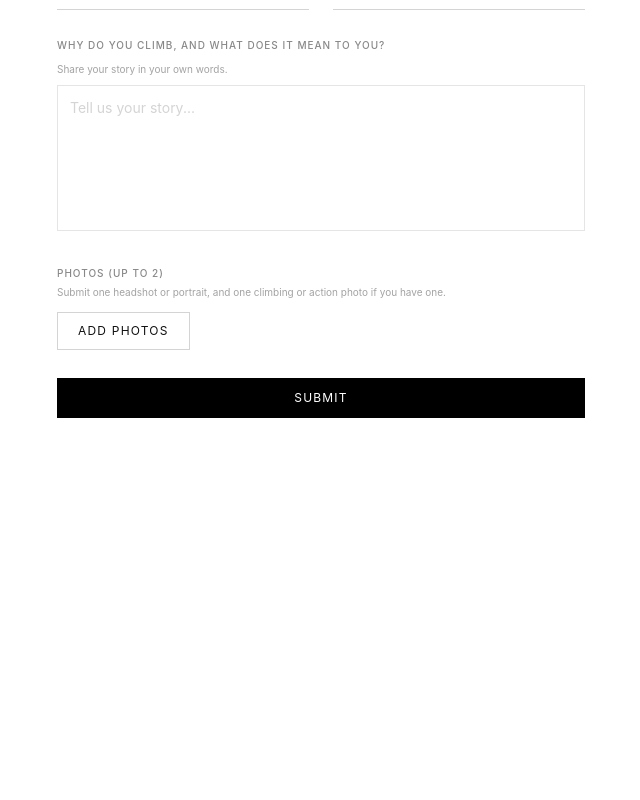
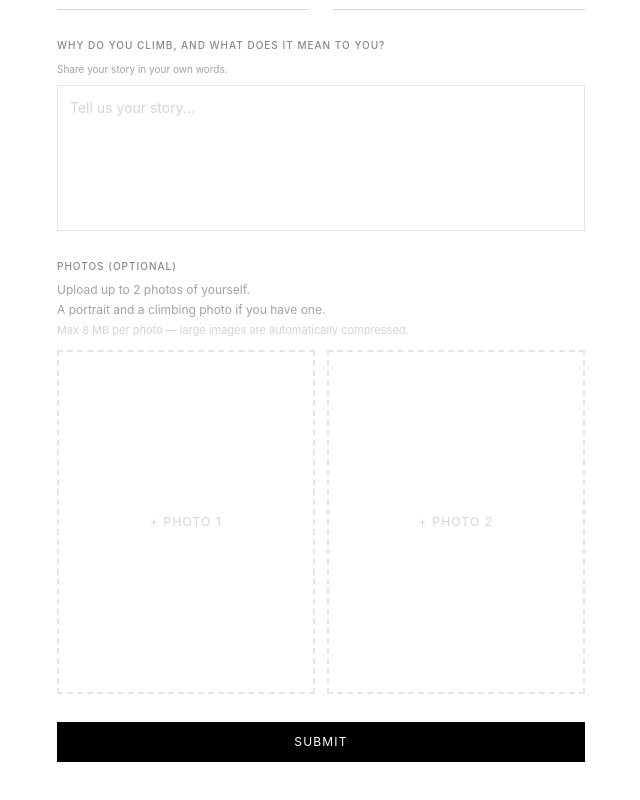
Before and after one commit to burgerbiscuit/casting-db, a Next.js app: page /database/climber in a window 1280 px wide. Shown: the part 944-1744 px from the top of the page, without its empty margins (319-959 px from the left). Before the commit the page ends 1426 px from the top, so only its background shows below. Built offline with nearby package versions, Linux system fonts and the light colour scheme.

Commit message:
fix: climber form photo upload matches scout form (dashed boxes + compression)

```diff
--- a/app/database/climber/page.tsx
+++ b/app/database/climber/page.tsx
@@ -1,7 +1,6 @@
 'use client'
 import { useState, useRef, useEffect } from 'react'
 import Link from 'next/link'
-import { X } from 'lucide-react'
 
 const ETHNICITY_OPTIONS = [
   'Asian', 'South Asian', 'Black / African', 'Latino / Hispanic',
@@ -32,9 +31,10 @@ export default function ClimberPage() {
     why_climb: '',
   })
 
-  const [photos, setPhotos] = useState<File[]>([])
-  const [photoPreviews, setPhotoPreviews] = useState<string[]>([])
-  const fileInputRef = useRef<HTMLInputElement>(null)
+  const [selfieFiles, setSelfieFiles] = useState<(File | null)[]>([null, null])
+  const [selfieUrls, setSelfieUrls] = useState<string[]>(['', ''])
+  const [photoErrors, setPhotoErrors] = useState<string[]>(['', ''])
+  const [photoCompressing, setPhotoCompressing] = useState<boolean[]>([false, false])
   const gymRef = useRef<HTMLDivElement>(null)
   const [gymSuggestions, setGymSuggestions] = useState<string[]>([])
   const [showGymDropdown, setShowGymDropdown] = useState(false)
@@ -57,23 +57,6 @@ export default function ClimberPage() {
 
   const set = (k: string, v: any) => setForm(f => ({ ...f, [k]: v }))
 
-  const handlePhotoChange = (e: React.ChangeEvent<HTMLInputElement>) => {
-    const files = Array.from(e.target.files || [])
-    if (!files.length) return
-    const combined = [...photos, ...files].slice(0, 2)
-    setPhotos(combined)
-    setPhotoPreviews(combined.map(f => URL.createObjectURL(f)))
-    // Reset input so same file can be re-selected
-    if (fileInputRef.current) fileInputRef.current.value = ''
-  }
-
-  const removePhoto = (idx: number) => {
-    const newPhotos = photos.filter((_, i) => i !== idx)
-    const newPreviews = photoPreviews.filter((_, i) => i !== idx)
-    setPhotos(newPhotos)
-    setPhotoPreviews(newPreviews)
-  }
-
   const submit = async (e: React.FormEvent) => {
     e.preventDefault()
     setError('')
@@ -86,6 +69,7 @@ export default function ClimberPage() {
       setError('Email is required.')
       return
     }
+    const photos = selfieFiles.filter(Boolean) as File[]
     if (photos.length < 1) {
       setError('Please upload at least one photo.')
       return
@@ -273,44 +257,40 @@ export default function ClimberPage() {
           </div>
 
           {/* Photos */}
-          <div className="flex flex-col gap-3">
-            <div>
-              <label className="label">Photos (up to 2)</label>
-              <p className="text-[10px] text-neutral-400 mt-0.5">Submit one headshot or portrait, and one climbing or action photo if you have one.</p>
+          <div>
+            <p className="label mb-2">Photos (Optional)</p>
+            <p className="text-xs text-neutral-400 mb-1">Upload up to 2 photos of yourself.</p>
+            <p className="text-xs text-neutral-400 mb-1">A portrait and a climbing photo if you have one.</p>
+            <p className="text-[11px] text-neutral-300 mb-3">Max 8 MB per photo — large images are automatically compressed.</p>
+            <div className="flex gap-3">
+              {[0, 1].map(i => (
+                <div key={i} className="flex-1 flex flex-col gap-1">
+                  <label className={`aspect-[3/4] border-2 border-dashed flex items-center justify-center cursor-pointer hover:border-black transition-colors overflow-hidden relative ${photoErrors[i] ? 'border-red-300' : 'border-neutral-200'}`}>
+                    <input type="file" accept="image/*" className="hidden" onChange={async e => {
+                      const file = e.target.files?.[0]
+                      if (!file) return
+                      if (file.size > 20 * 1024 * 1024) {
+                        const errs = [...photoErrors]; errs[i] = `Too large (${(file.size/1024/1024).toFixed(0)} MB). Max 8 MB.`; setPhotoErrors(errs)
+                        return
+                      }
+                      const errs = [...photoErrors]; errs[i] = ''; setPhotoErrors(errs)
+                      const compressing = [...photoCompressing]; compressing[i] = true; setPhotoCompressing(compressing)
+                      const { compressImage } = await import('@/lib/compress-image')
+                      const compressed = await compressImage(file).catch(() => file)
+                      const done = [...photoCompressing]; done[i] = false; setPhotoCompressing(done)
+                      const f = [...selfieFiles]; f[i] = compressed; setSelfieFiles(f)
+                      const u = [...selfieUrls]; u[i] = URL.createObjectURL(compressed); setSelfieUrls(u)
+                    }} />
+                    {photoCompressing[i]
+                      ? <span className="text-[10px] text-neutral-400 tracking-widest uppercase">Compressing…</span>
+                      : selfieUrls[i]
+                        ? <img src={selfieUrls[i]} className="w-full h-full object-cover" alt="" />
+                        : <span className="text-xs text-neutral-300 tracking-widest uppercase">+ Photo {i + 1}</span>}
+                  </label>
+                  {photoErrors[i] && <p className="text-[10px] text-red-500">{photoErrors[i]}</p>}
+                </div>
+              ))}
             </div>
-
-            {/* Preview */}
-            {photoPreviews.length > 0 && (
-              <div className="flex gap-3">
-                {photoPreviews.map((url, i) => (
-                  <div key={i} className="relative w-28">
-                    <img src={url} alt={`Photo ${i + 1}`} className="w-28 h-36 object-cover object-top" />
-                    <button type="button" onClick={() => removePhoto(i)}
-                      className="absolute top-1 right-1 bg-black/70 text-white rounded-full p-0.5 hover:bg-black">
-                      <X size={10} />
-                    </button>
-                  </div>
-                ))}
-              </div>
-            )}
-
-            {photos.length < 2 && (
-              <>
-                <input
-                  ref={fileInputRef}
-                  type="file"
-                  accept="image/*"
-                  multiple
-                  onChange={handlePhotoChange}
-                  className="hidden"
-                  id="photo-upload"
-                />
-                <label htmlFor="photo-upload"
-                  className="inline-block cursor-pointer border border-neutral-300 hover:border-black transition-colors px-5 py-2.5 text-xs tracking-widest uppercase text-center w-fit">
-                  {photos.length === 0 ? 'Add Photos' : 'Add Another Photo'}
-                </label>
-              </>
-            )}
           </div>
 
           {error && <p className="text-xs text-red-500">{error}</p>}
```
